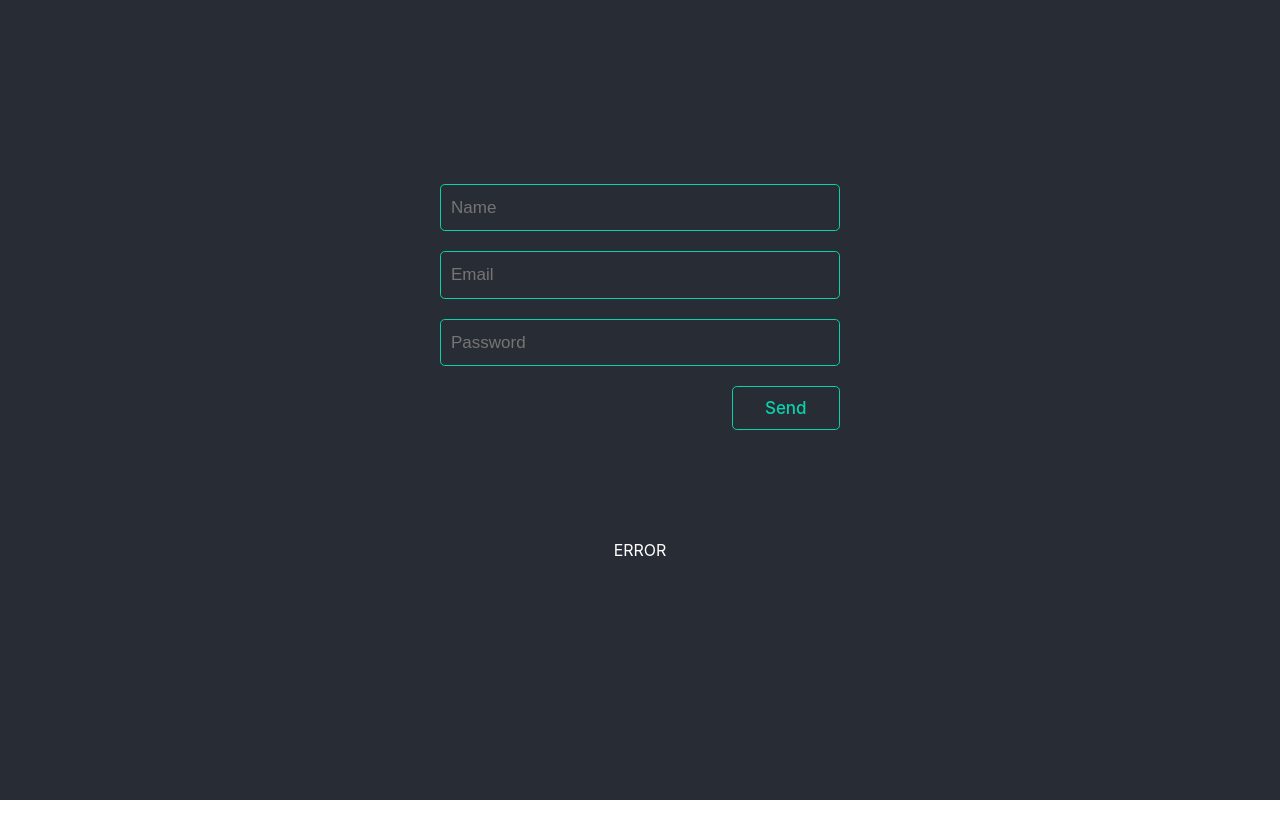
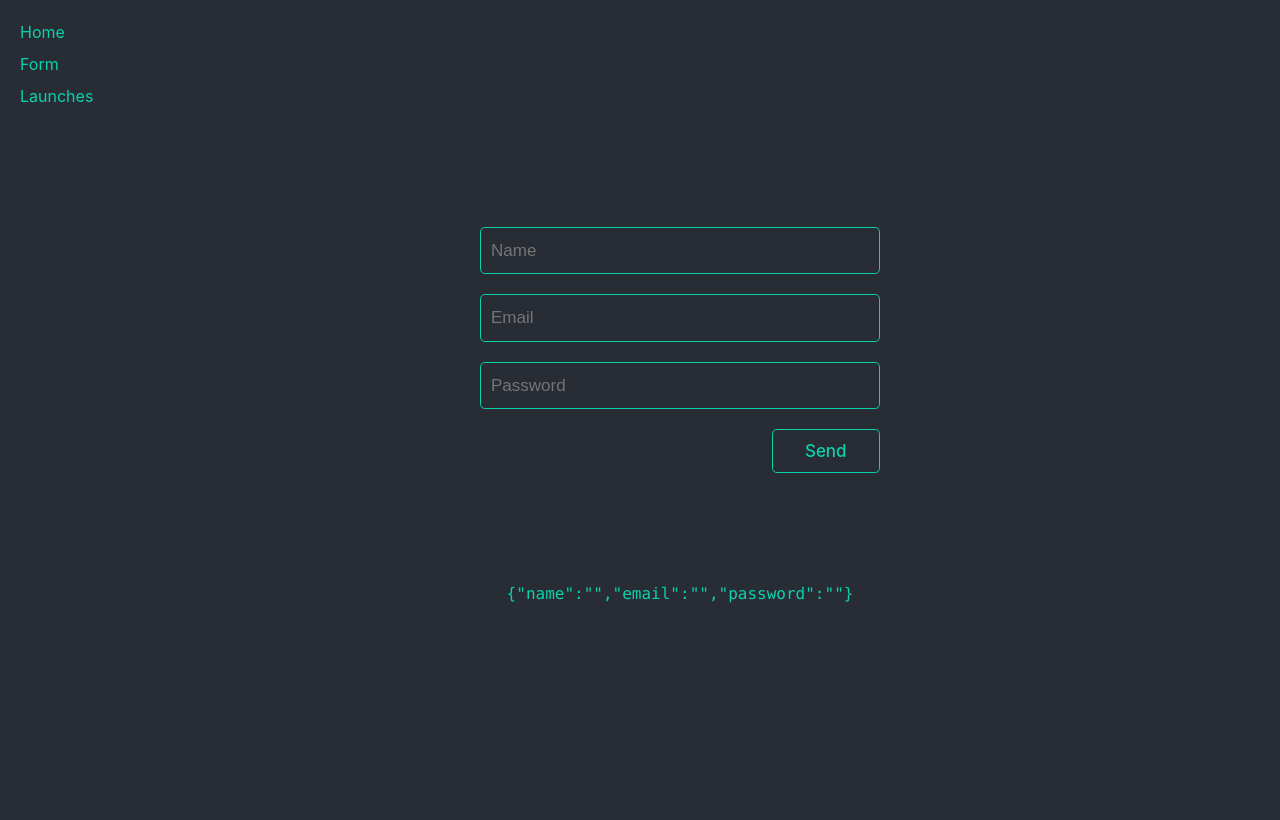
Before and after one commit to dhausser/rocket-science, a React (Create React App) app: page /form in a window 1280 px wide. Built offline with nearby package versions, Linux system fonts and the light colour scheme.

Commit message:
side navigation bar and launch details page added

```diff
--- a/package.json
+++ b/package.json
@@ -4,8 +4,6 @@
   "private": true,
   "dependencies": {
     "@apollo/client": "^3.0.0-beta.48",
-    "@emotion/core": "^10.0.28",
-    "@emotion/styled": "^10.0.27",
     "graphql": "^15.0.0",
     "react": "^16.13.1",
     "react-dom": "^16.13.1",
--- a/src/App.tsx
+++ b/src/App.tsx
@@ -1,16 +1,37 @@
 import React from 'react';
-import { BrowserRouter as Router, Route } from 'react-router-dom';
+import { BrowserRouter as Router, Route, Link } from 'react-router-dom';
 
 import Login from './components/login';
 import Form from './components/form';
+import Launches from './components/launches';
 import Launch from './components/launch';
 
 function App() {
   return (
     <Router>
-      <Route exact path="/" component={Login} />
-      <Route path="/form" component={Form} />
-      <Route path="/launch/:launchId" component={Launch} />
+      {/* <div style={{ display: "flex" }}> */}
+      <div style={{ display: "flex" }}>
+        <div className="sidenav">
+          <ul style={{ listStyle: "none", padding: 0 }}>
+            <li>
+              <Link to="/">Home</Link>
+            </li>
+            <li>
+              <Link to="/form">Form</Link>
+            </li>
+            <li>
+              <Link to="/launches">Launches</Link>
+            </li>
+          </ul>
+        </div>
+        {/* <div style={{ flex: 1, padding: "10px" }}> */}
+        <div className="container" style={{ flex: 1, padding: "10px" }}>
+          <Route exact path="/" component={Login} />
+          <Route path="/form" component={Form} />
+          <Route path="/launches" component={Launches} />
+          <Route path="/launch/:launchId" component={Launch} />
+        </div>
+      </div>
     </Router>
   );
 }
--- a/src/components/__generated__/GetLaunchList.ts
+++ b/src/components/__generated__/GetLaunchList.ts
@@ -22,7 +22,7 @@ export interface GetLaunchList_launches_launches_mission {
 export interface GetLaunchList_launches_launches {
   __typename: "Launch";
   id: string;
-  isBooked: boolean;
+  site: string | null;
   rocket: GetLaunchList_launches_launches_rocket | null;
   mission: GetLaunchList_launches_launches_mission | null;
 }
--- a/src/components/__generated__/LaunchTile.ts
+++ b/src/components/__generated__/LaunchTile.ts
@@ -22,7 +22,7 @@ export interface LaunchTile_mission {
 export interface LaunchTile {
   __typename: "Launch";
   id: string;
-  isBooked: boolean;
+  site: string | null;
   rocket: LaunchTile_rocket | null;
   mission: LaunchTile_mission | null;
 }
--- a/src/components/button.tsx
+++ /dev/null
@@ -1,17 +0,0 @@
-import React from 'react';
-import { Link } from 'react-router-dom';
-
-interface Props {
-  text: string;
-  path: string;
-}
-
-function Button({ text, path }: Props) {
-  return (
-    <Link className="button" to={path}>
-      {text}
-    </Link>
-  );
-}
-
-export default Button;
--- a/src/components/form.tsx
+++ b/src/components/form.tsx
@@ -1,7 +1,5 @@
-/** @jsx jsx */
-import { css, jsx } from "@emotion/core";
+import React from "react";
 import useForm from "../lib/useForm";
-import Launches from "./launches"
 
 function Form() {
   const { inputs, handleChange } = useForm();
@@ -11,13 +9,7 @@ function Form() {
   }
 
   return (
-    <div className="container">
-      <div
-        css={css`
-          max-width: 400px;
-          margin-bottom:50px;
-        `}
-      >
+    <div className="wrapper">
       <form onSubmit={handleSubmit}>
         <input
           type="text"
@@ -42,19 +34,17 @@ function Form() {
         />
       </form>
       <div
-          css={css`
-            display: flex;
-            justify-content: flex-end;
-            margin-bottom: 100px;
-          `}
+        style={{
+          display: "flex",
+          justifyContent: "flex-end",
+          marginBottom: "100px",
+        }}
       >
         <div className="button" onClick={handleSubmit}>
           Send
         </div>
       </div>
-        {/* <code>{JSON.stringify(inputs)}</code> */}
-        <Launches />
-      </div>
+      <code>{JSON.stringify(inputs)}</code>
     </div>
   );
 }
--- a/src/components/launch-tile.tsx
+++ b/src/components/launch-tile.tsx
@@ -1,5 +1,4 @@
 import React from 'react';
-import styled from '@emotion/styled';
 import { Link } from 'react-router-dom';
 
 import * as LaunchTileTypes from './__generated__/LaunchTile';
@@ -11,36 +10,13 @@ interface LaunchTileProps {
 const LaunchTile: React.FC<LaunchTileProps> = ({ launch }) => {
   const { id, mission, rocket } = launch;
   return (
-    <Box>
+    <div className="box-link">
       <Link to={`/launch/${id}`} style={{ textDecoration: 'none' }}>
         <h3>{mission?.name}</h3>
         <h5>{rocket?.name}</h5>
       </Link>
-    </Box>
+    </div>
   );
 }
 
 export default LaunchTile;
-
-
-const Box = styled.div`
-  border: 1px solid var(--ifm-color-primary);
-  border-radius: var(--ifm-border-radius);
-  color: var(--ifm-color-primary);
-  margin-bottom: 40px;
-  transition: color var(--ifm-button-transition-duration)
-      cubic-bezier(0.08, 0.52, 0.52, 1),
-    background-color var(--ifm-button-transition-duration)
-      cubic-bezier(0.08, 0.52, 0.52, 1),
-    border-color var(--ifm-button-transition-duration)
-      cubic-bezier(0.08, 0.52, 0.52, 1);
-
-  a {
-    color: white;
-  }
-
-  :hover {
-    background-color: var(--ifm-color-primary);
-    color: white;
-  }
-`;
--- a/src/components/launch.tsx
+++ b/src/components/launch.tsx
@@ -1,24 +1,22 @@
-import React from 'react';
-// import { useQuery, gql } from '@apollo/client';
-import { useParams, RouteComponentProps } from 'react-router-dom';
-import Button from './button';
+import React from "react";
+import { useQuery, gql } from "@apollo/client";
+import { useParams, Link, RouteComponentProps } from "react-router-dom";
 
-// import { LAUNCH_TILE_DATA } from './launches';
+import { LAUNCH_TILE_DATA } from "./launches";
 // import * as LaunchDetailsTypes from './__generated__/LaunchDetails';
 
-// export const GET_LAUNCH_DETAILS = gql`
-//   query LaunchDetails($launchId: ID!) {
-//     launch(id: $launchId) {
-//       isInCart @client
-//       site
-//       rocket {
-//         type
-//       }
-//       ...LaunchTile
-//     }
-//   }
-//   ${LAUNCH_TILE_DATA}
-// `;
+export const GET_LAUNCH_DETAILS = gql`
+  query LaunchDetails($launchId: ID!) {
+    launch(id: $launchId) {
+      site
+      rocket {
+        type
+      }
+      ...LaunchTile
+    }
+  }
+  ${LAUNCH_TILE_DATA}
+`;
 
 interface LaunchProps extends RouteComponentProps {
   launchId?: string;
@@ -26,27 +24,27 @@ interface LaunchProps extends RouteComponentProps {
 
 const Launch: React.FC<LaunchProps> = () => {
   const { launchId } = useParams();
-  // const {
-  //   data,
-  //   loading,
-  //   error
-  // } = useQuery<
-  //   LaunchDetailsTypes.LaunchDetails,
-  //   LaunchDetailsTypes.LaunchDetailsVariables
-  // >(GET_LAUNCH_DETAILS,
-  //   { variables: { launchId } }
-  // );
+  const { data, loading, error } = useQuery(GET_LAUNCH_DETAILS, {
+    variables: { launchId },
+  });
 
-  // if (loading) return <p>Loading...</p>;
-  // if (error) return <p>ERROR: {error.message}</p>;
-  // if (!data) return <p>Not found</p>;
+  if (loading) return <p>Loading...</p>;
+  if (error) return <p>ERROR: {error.message}</p>;
+  if (!data) return <p>Not found</p>;
+
+  const { rocket, site } = data.launch;
 
   return (
-    <div className="container">
-      <p>Launch Details for: {launchId}</p>
-      <Button text="Back" path="/form" />
-    </div>
-  )
-}
+    <>
+      <div className="wrapper box" style={{ width: "100%" }}>
+        <h3>
+          {rocket && rocket.name} ({rocket && rocket.type})
+        </h3>
+        <h5>{site}</h5>
+      </div>
+      <Link to="/launches" className="button">Back</Link>
+    </>
+  );
+};
 
 export default Launch;
--- a/src/components/launches.tsx
+++ b/src/components/launches.tsx
@@ -1,6 +1,6 @@
 import React from "react";
 import { useQuery, gql } from "@apollo/client";
-// import { RouteComponentProps } from 'react-router-dom';
+import { RouteComponentProps } from 'react-router-dom';
 
 import LaunchTile from "./launch-tile";
 import * as GetLaunchListTypes from "./__generated__/GetLaunchList";
@@ -34,10 +34,9 @@ export const GET_LAUNCHES = gql`
   ${LAUNCH_TILE_DATA}
 `;
 
-// interface LaunchesProps extends RouteComponentProps {}
+interface LaunchesProps extends RouteComponentProps {}
 
-// const Launches: React.FC<LaunchesProps> = () => {
-const Launches: React.FC = () => {
+const Launches: React.FC<LaunchesProps> = () => {
   const { data, loading, error, fetchMore } = useQuery<
     GetLaunchListTypes.GetLaunchList,
     GetLaunchListTypes.GetLaunchListVariables
@@ -47,7 +46,8 @@ const Launches: React.FC = () => {
   if (error || !data) return <p>ERROR</p>;
 
   return (
-    <>
+    <div className="container">
+      <div className="wrapper">
         {data.launches &&
           data.launches.launches &&
           data.launches.launches.map((launch: any) => (
@@ -80,7 +80,8 @@ const Launches: React.FC = () => {
             Load More
           </div>
         )}
-    </>
+      </div>
+    </div>
   );
 };
 
--- a/src/components/login.tsx
+++ b/src/components/login.tsx
@@ -1,10 +1,10 @@
 import React from 'react'
-import Button from './button';
+import { Link, RouteComponentProps } from 'react-router-dom';
 
-export default function Login() {
+ const Login: React.FC<RouteComponentProps> = () => {
   return (
-    <div className="container">
-      <Button text="Login" path="/form" />
-    </div>
-  )
+    <Link to="/form" className="button">Login</Link>
+  );
 }
+
+export default Login;
--- a/src/index.css
+++ b/src/index.css
@@ -12,6 +12,8 @@
 }
 
 body {
+  background-color: var(--ifm-background-color);
+  color: var(--ifm-color-primary);
   margin: 0;
   font-family: -apple-system, BlinkMacSystemFont, "Segoe UI", "Roboto", "Oxygen",
     "Ubuntu", "Cantarell", "Fira Sans", "Droid Sans", "Helvetica Neue",
@@ -48,15 +50,38 @@ input:focus {
   /* background-color: var(--ifm-color-primary-dark); */
 }
 
+ul {
+  list-style: none;
+  padding: 0;
+  line-height: 2rem;
+}
+
+a {
+  text-decoration: none;
+  color: var(--ifm-color-primary);
+}
+
+a:hover {
+  color: white;
+}
+
+.sidenav {
+  padding: 0px 20px;
+  width: 40px;
+}
+
 .container {
-  background-color: var(--ifm-background-color);
   min-height: 100vh;
   display: flex;
   flex-direction: column;
   align-items: center;
   justify-content: center;
-  color: white;
   text-align: center;
+}
+
+.wrapper {
+  max-width: 400px;
+  margin: 20px 0px;
 }
 
 .button {
@@ -83,3 +108,37 @@ input:focus {
   background-color: var(--ifm-color-primary);
   color: white;
 }
+
+.box {
+  display: flex;
+  flex-direction: column;
+  justify-content: center;
+  align-content: center;
+  height: 300px;
+  border: 1px solid var(--ifm-color-primary);
+  border-radius: var(--ifm-border-radius);
+  color: var(--ifm-color-primary);
+  margin-bottom: 40px;
+}
+
+.box-link {
+  border: 1px solid var(--ifm-color-primary);
+  border-radius: var(--ifm-border-radius);
+  color: var(--ifm-color-primary);
+  margin-bottom: 40px;
+  cursor: pointer;
+  transition: color var(--ifm-button-transition-duration)
+      cubic-bezier(0.08, 0.52, 0.52, 1),
+    background-color var(--ifm-button-transition-duration)
+      cubic-bezier(0.08, 0.52, 0.52, 1),
+    border-color var(--ifm-button-transition-duration)
+      cubic-bezier(0.08, 0.52, 0.52, 1);
+}
+
+.box-link:hover {
+  background-color: var(--ifm-color-primary);
+}
+
+.box-link:hover a {
+  color: white;
+}
```
Also changed, not shown: 2 other files (tests, documents, lock files or other folders). Lines whose indentation alone changed are shown as unchanged.
